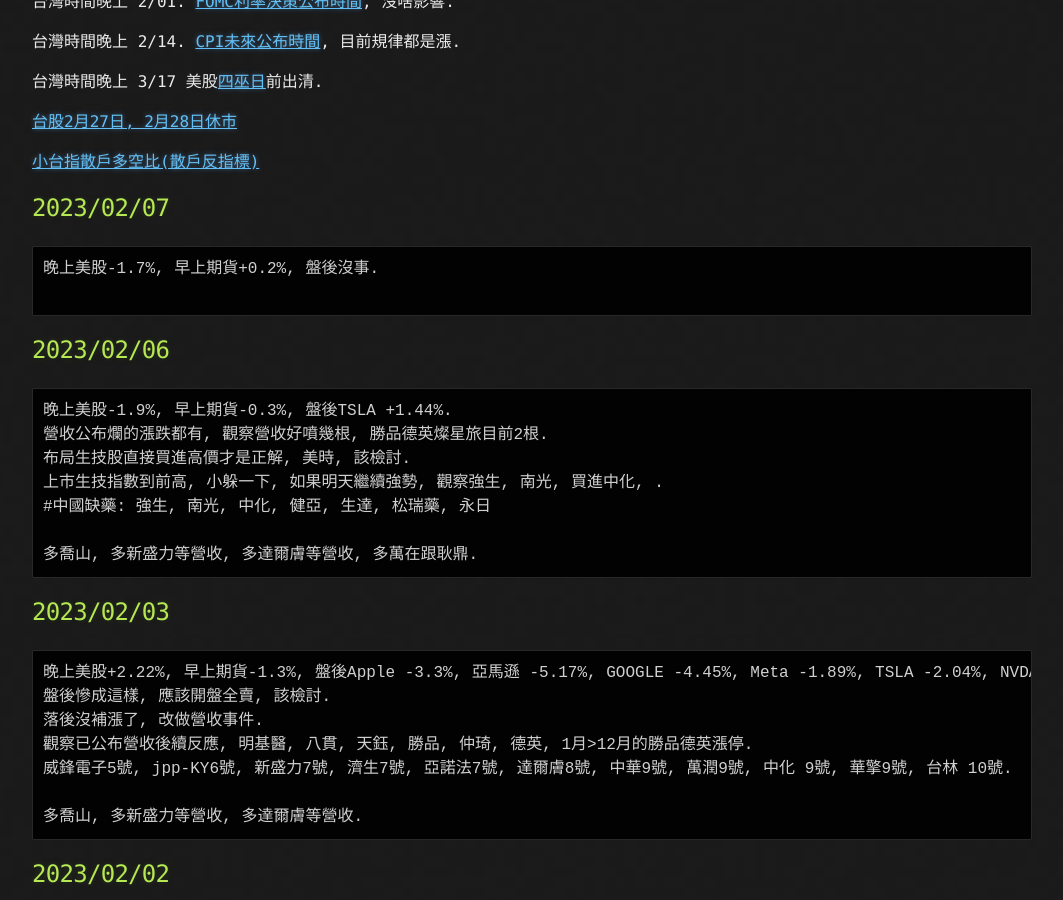
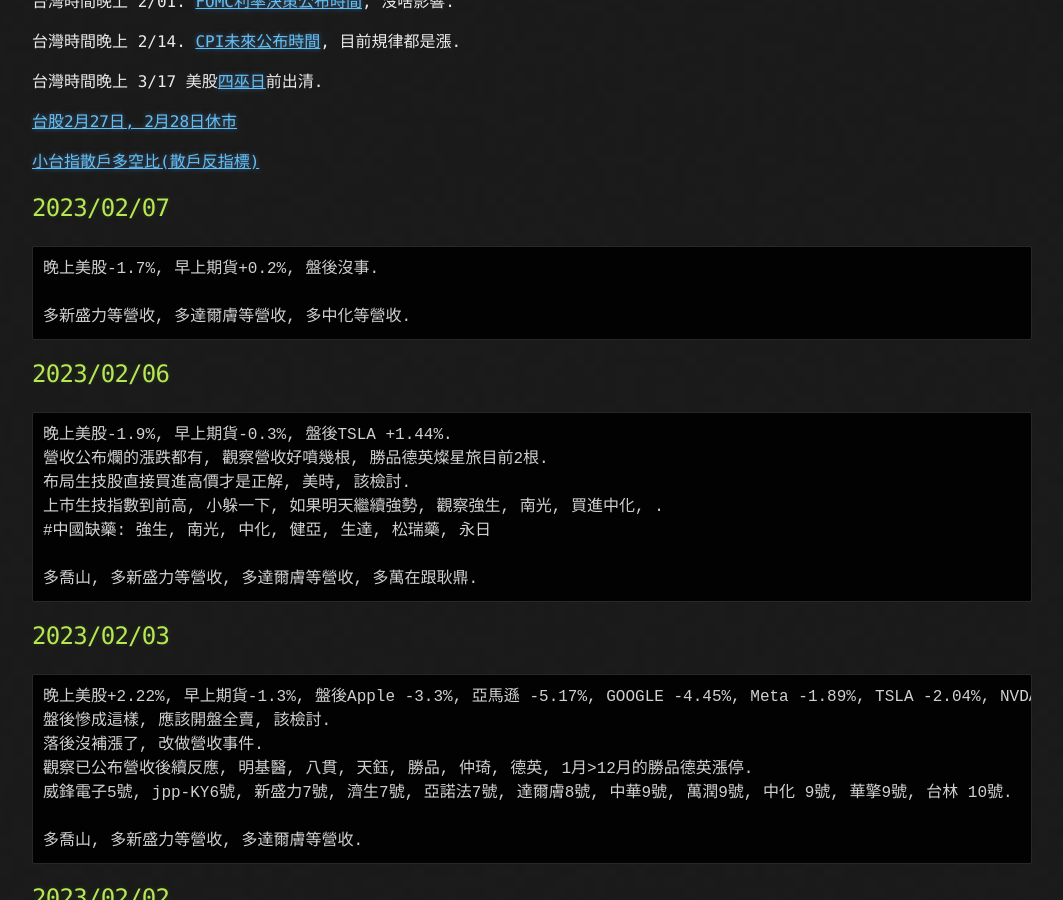
Before and after one commit to lepg5487/Stock_God, a Jekyll site: the page built from index.md, in a window 1280 px wide and 900 px high, scrolled down 428 px. Shown: the whole window, without its empty margins (108-1171 px from the left). Built offline with Jekyll 4.4.1, drawn with Linux system fonts in a browser that asks for light colours; our own code applies the rules of GitHub Pages for plain Markdown files.

Commit message:
Update index.md

````diff
--- a/index.md
+++ b/index.md
@@ -24,6 +24,7 @@
 ```
 晚上美股-1.7%, 早上期貨+0.2%, 盤後沒事.
 
+多新盛力等營收, 多達爾膚等營收, 多中化等營收.
 ```
 
 ## 2023/02/06
````
